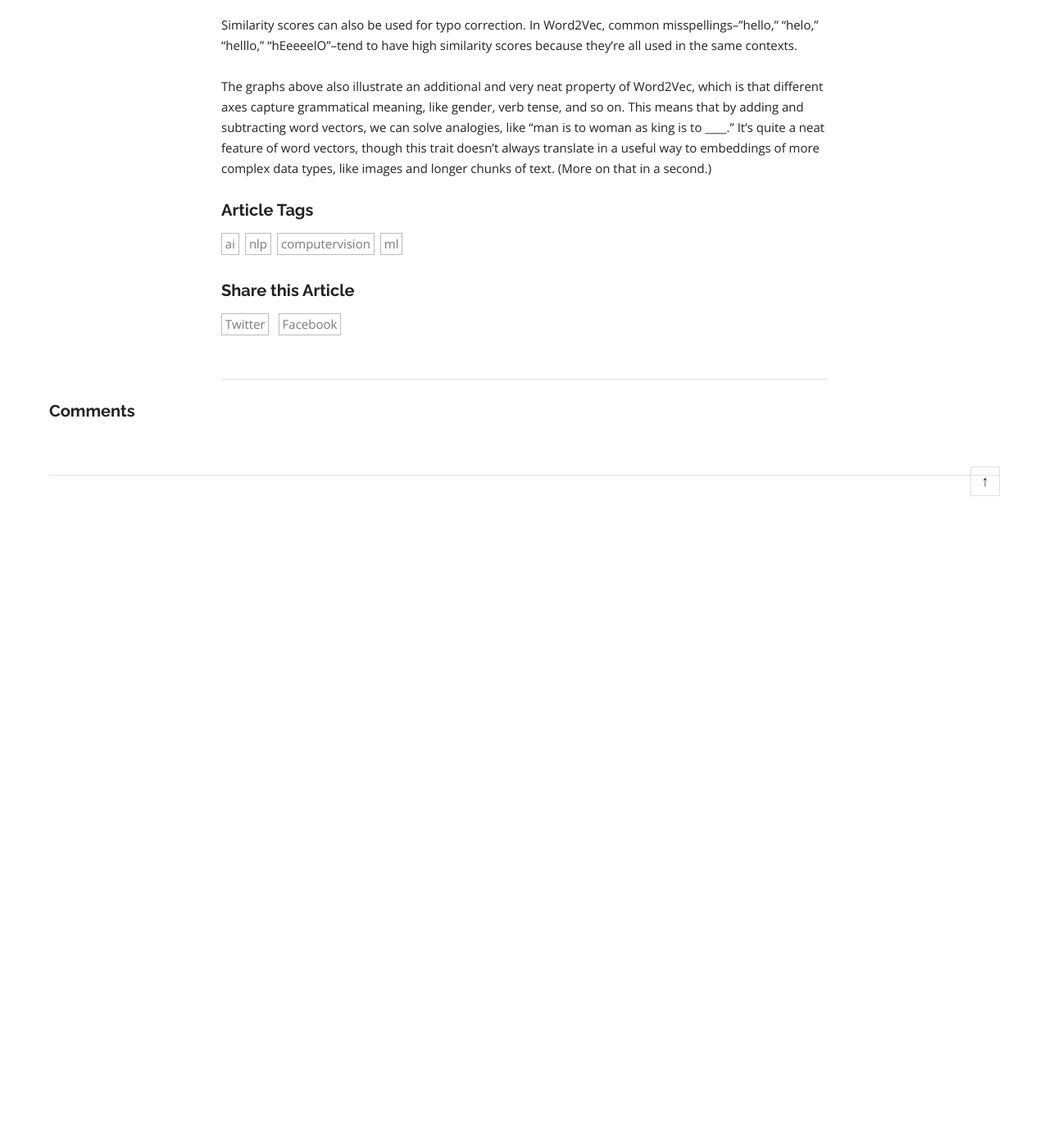
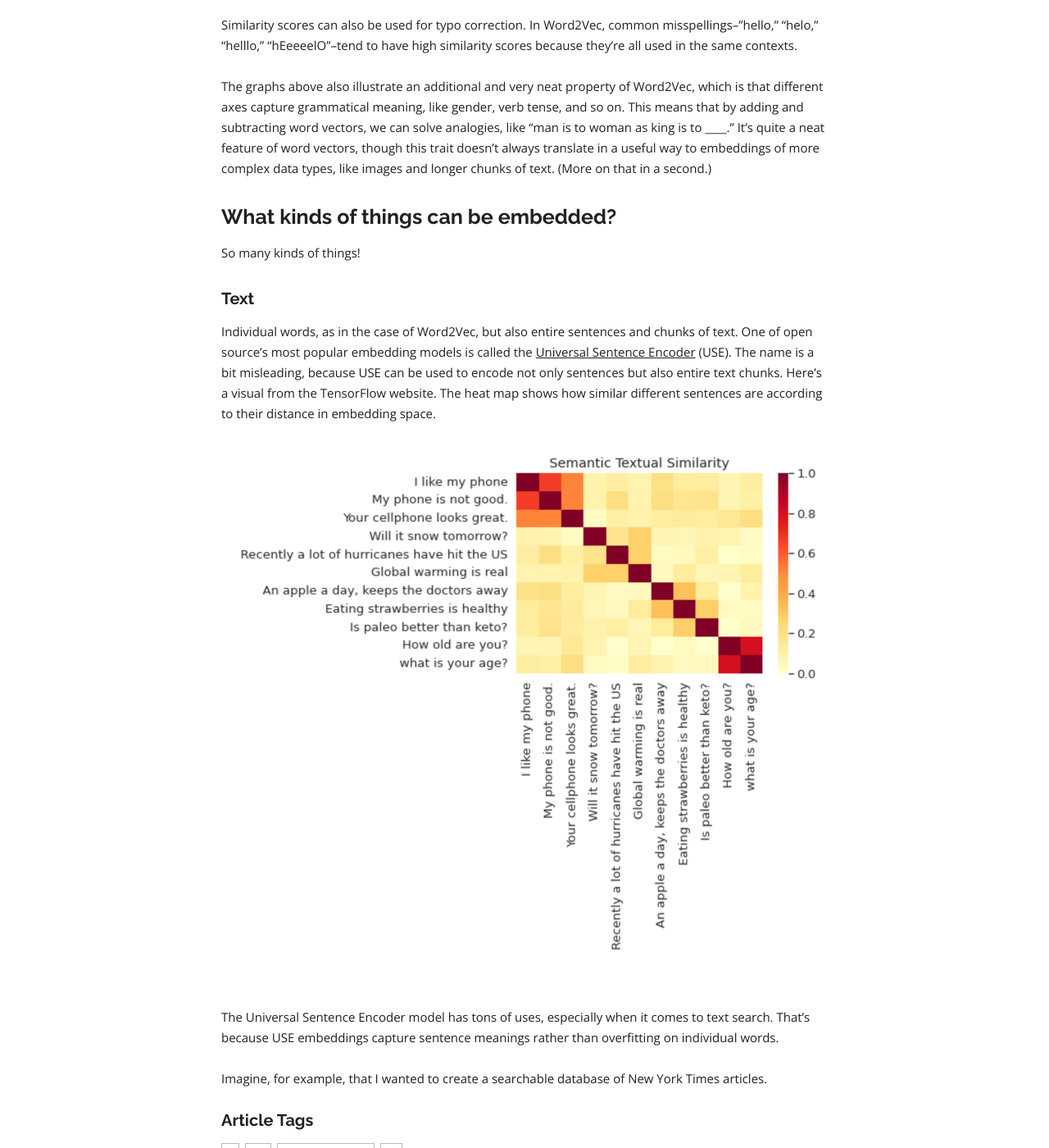
Before and after one commit to dalequark/daleonai, a Jekyll site: the page built from _posts/2022-03-01-machine-learnings-most-useful-multitool-embeddings.md, in a window 1280 px wide and 1400 px high, scrolled down 3352 px. Shown: the whole window at 82% size. Built offline with Jekyll 4.4.1, drawn with Linux system fonts in a browser that asks for light colours; some web fonts are replaced; a script that is not in the unit is left out; comment, search, counter and statistics services are not loaded; before the commit the page ends 3982 px from its top, so only the background shows below that.

Commit message:
Update Blog “2022-03-01-machine-learnings-most-useful-multitool-embeddings”

```diff
--- a/_posts/2022-03-01-machine-learnings-most-useful-multitool-embeddings.md
+++ b/_posts/2022-03-01-machine-learnings-most-useful-multitool-embeddings.md
@@ -75,3 +75,20 @@ Similarity scores are useful for applications like duplicate detection and facia
 Similarity scores can also be used for typo correction. In Word2Vec, common misspellings–”hello,” “helo,” “helllo,” “hEeeeelO”--tend to have high similarity scores because they’re all used in the same contexts.
 
 The graphs above also illustrate an additional and very neat property of Word2Vec, which is that different axes capture grammatical meaning, like gender, verb tense, and so on. This means that by adding and subtracting word vectors, we can solve analogies, like “man is to woman as king is to \_\_\_\_.” It’s quite a neat feature of word vectors, though this trait doesn’t always translate in a useful way to embeddings of more complex data types, like images and longer chunks of text. (More on that in a second.)
+
+## What kinds of things can be embedded?
+
+So many kinds of things!
+
+### Text
+
+Individual words, as in the case of Word2Vec, but also entire sentences and chunks of text. One of open source’s most popular embedding models is called the [Universal Sentence Encoder](https://www.tensorflow.org/hub/tutorials/semantic_similarity_with_tf_hub_universal_encoder) (USE). The name is a bit misleading, because USE can be used to encode not only sentences but also entire text chunks. Here’s a visual from the TensorFlow website. The heat map shows how similar different sentences are according to their distance in embedding space.
+
+![visualization of USE embeddings](/images/embeddings2.png "visualization of USE embeddings")
+
+\
+The Universal Sentence Encoder model has tons of uses, especially when it comes to text search. That’s because USE embeddings capture sentence meanings rather than overfitting on individual words.
+
+
+
+Imagine, for example, that I wanted to create a searchable database of New York Times articles.
```
Also changed, not shown: images/embeddings2.png (added).
